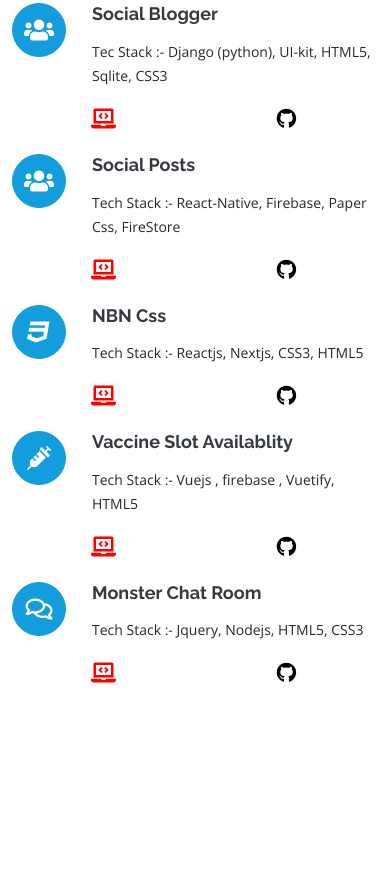
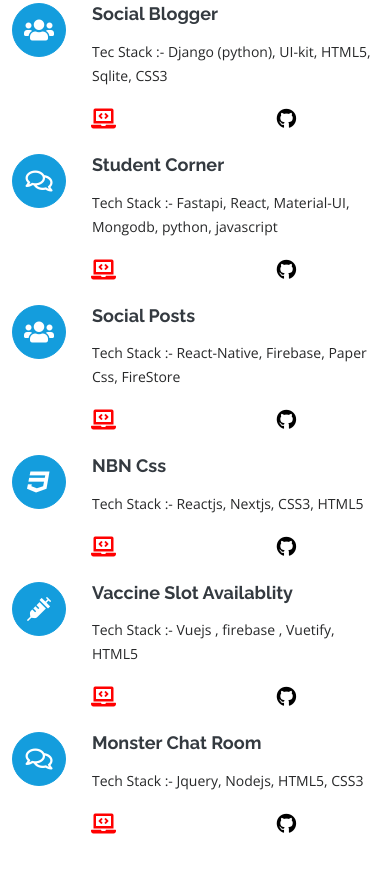
Before and after one commit to monstermahi982/monstermahi982.github.io, a plain HTML site: page index.html in a window 390 px wide. Shown: the part 4530-5403 px from the top of the page. Before the commit the page ends 5298 px from the top, so only its background shows below. Drawn offline with nearby package versions, Linux system fonts and the light colour scheme.

Commit message:
added new project

```diff
--- a/index.html
+++ b/index.html
@@ -49,11 +49,11 @@
           <a href="https://hub.docker.com/u/mahimonster" target="_blank" class="docker"><i
               class="fab fa-docker"></i></a>
         </div>
-      <div class="views">
-        <span class="views">
-          <img loading=lazy src="https://visitor-badge.glitch.me/badge?page_id=monstermahi" alt="Views" />
-        </span>
-      </div>
+        <div class="views">
+          <span class="views">
+            <img loading=lazy src="https://visitor-badge.glitch.me/badge?page_id=monstermahi" alt="Views" />
+          </span>
+        </div>
       </div>
 
       <nav id="navbar" class="nav-menu navbar">
@@ -354,6 +354,21 @@
               </div>
             </div>
           </div>
+          <div class="col-lg-4 col-md-6 icon-box" data-aos="fade-up" data-aos-delay="500">
+            <div class="icon"><i class="far fa-comments"></i></div>
+            <h4 class="title"><a href="">Student Corner</a></h4>
+            <p class="description">Tech Stack :- Fastapi, React, Material-UI, Mongodb, python, javascript</p>
+            <div class="link-btn">
+              <div class="git">
+                <a href="https://student-katha.herokuapp.com/" target="_blank" style="font-size: 20px; color: red;"><i
+                    class="fas fa-laptop-code"></i></a>
+              </div>
+              <div class="demo">
+                <a href="https://github.com/monstermahi982/studentCorner" target="_blank"
+                  style="color: black; font-size: 20px;"><i class="fab fa-github"></i></a>
+              </div>
+            </div>
+          </div>
           <div class="col-lg-4 col-md-6 icon-box" data-aos="fade-up" data-aos-delay="200">
             <div class="icon"><i class="fas fa-users"></i></div>
             <h4 class="title"><a href="">Social Posts</a></h4>
```
